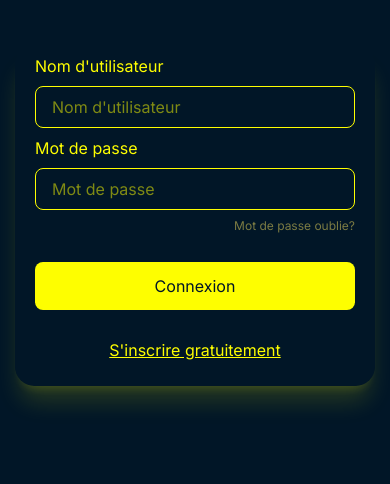
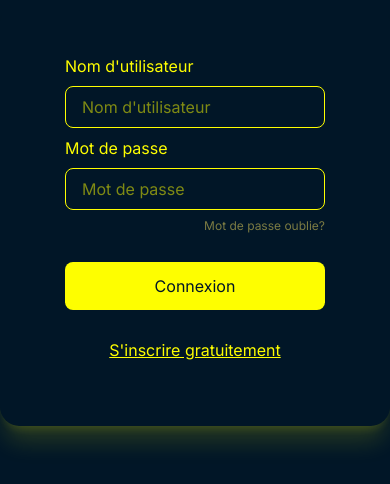
Before and after one commit to Gpatrix/ft_transcendence, a React (Vite) app in the folder srcs/front/vitejs/: page /login in a window 390 px wide. Shown: the part 206-690 px from the top of the page. Built offline with nearby package versions, Linux system fonts and the light colour scheme.

Commit message:
DONE: Login layout with responsive

```diff
--- a/srcs/front/vitejs/src/pages/Auth/AuthLayout.tsx
+++ b/srcs/front/vitejs/src/pages/Auth/AuthLayout.tsx
@@ -4,8 +4,8 @@ import BgShadow from '../../components/BgShadow';
 
 export default function AuthLayout() {
     return (
-        <div className='h-[100vh] flex items-center justify-center'>
-            <BgShadow className='max-w-[600px] min-w-[300px]'>
+        <div className='h-[100vh]  flex items-center justify-center'>
+            <BgShadow className='w-full max-w-[650px] py-10 flex justify-center'>
                 <Outlet />
             </BgShadow>
         </div>
--- a/srcs/front/vitejs/src/pages/Auth/Login.tsx
+++ b/srcs/front/vitejs/src/pages/Auth/Login.tsx
@@ -4,7 +4,7 @@ import Button from "../../components/Button"
 
 export default function Login() {
     return (
-        <span className="flex flex-col max-w-[600px] min-w-[360px] ml-auto mr-auto px-5">
+        <span className="flex flex-col  max-w-[100%] w-[300px]  px-5">
             <InputWithLabel placeholder="Nom d'utilisateur" label="Nom d'utilisateur" />
             <InputWithLabel placeholder="Mot de passe" label="Mot de passe" />
             <Link className="ml-auto text-dark-yellow text-xs py-2 hover:text-yellow">Mot de passe oublie?</Link>
```
